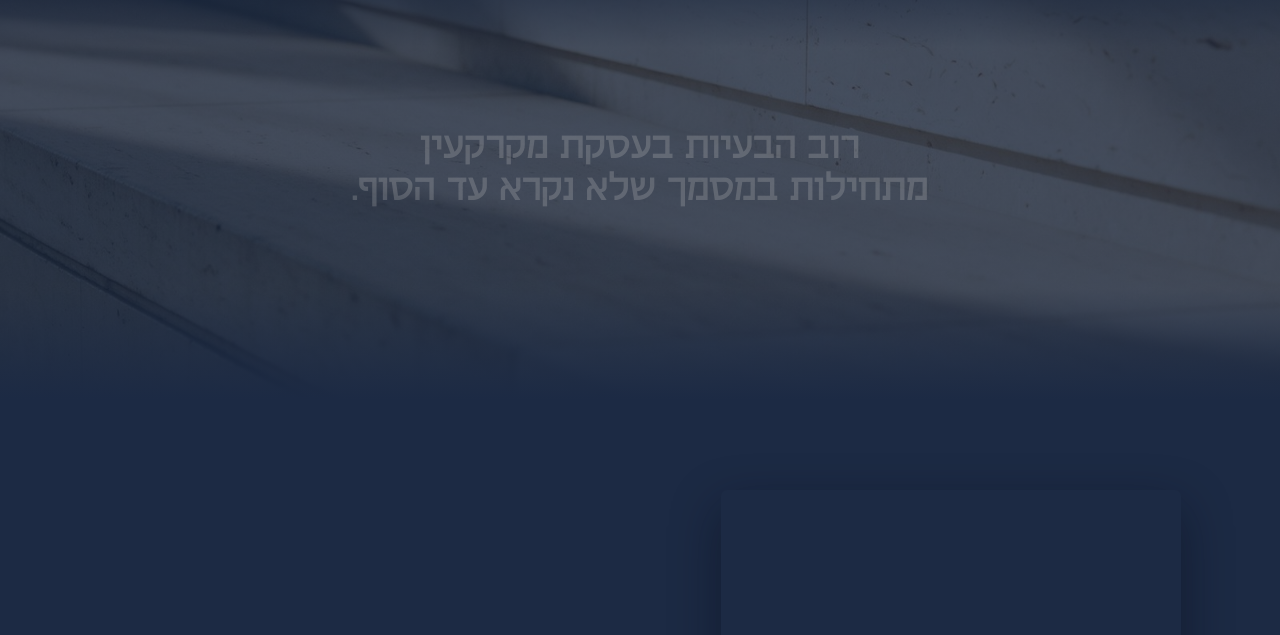
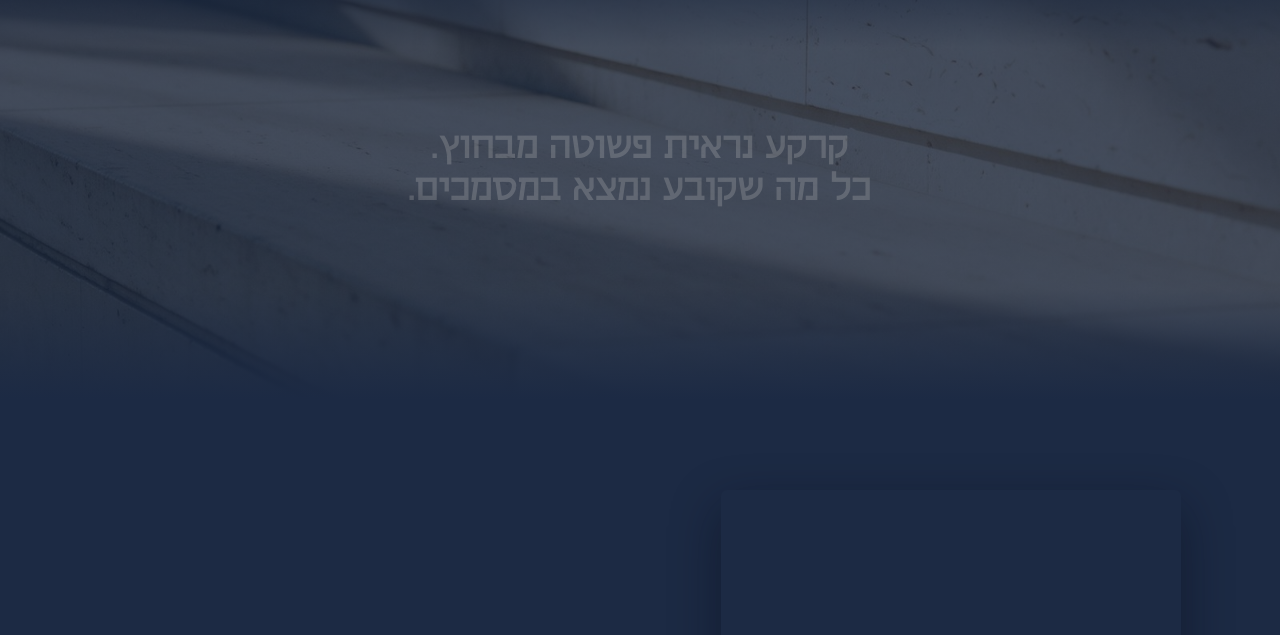
Before and after one commit to liavwebdesign-spec/sverdlov-651305, a plain HTML site: page index.html in a window 1280 px wide. Shown: the part 3880-4515 px from the top of the page. Drawn offline with nearby package versions, Linux system fonts and the light colour scheme.

Commit message:
עדכון סקיצה 08.09 11:02
Co-Authored-By: Claude Opus 5 <noreply@anthropic.com>

```diff
--- a/index.html
+++ b/index.html
@@ -192,7 +192,7 @@
 
 <!-- SECTION 05ב, סקשן נשימה (S16) -->
 <section class="breath full-bleed" id="breath">
-  <p class="breath-line split-words" id="breathLine">רוב הבעיות בעסקת מקרקעין מתחילות במסמך שלא נקרא עד הסוף.</p>
+  <p class="breath-line split-words" id="breathLine">קרקע נראית פשוטה מבחוץ. כל מה שקובע נמצא במסמכים.</p>
 </section>
 
 <!-- SECTION 06, על לאון -->
```
